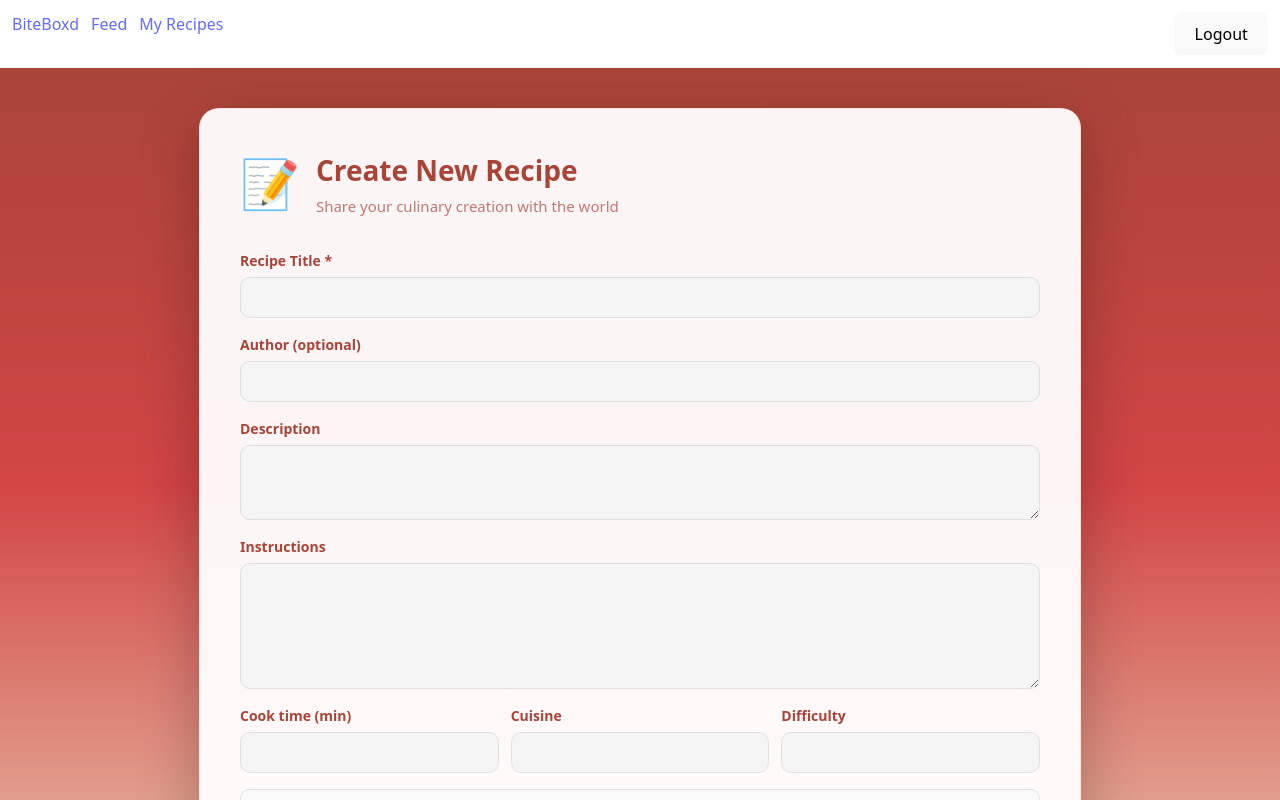
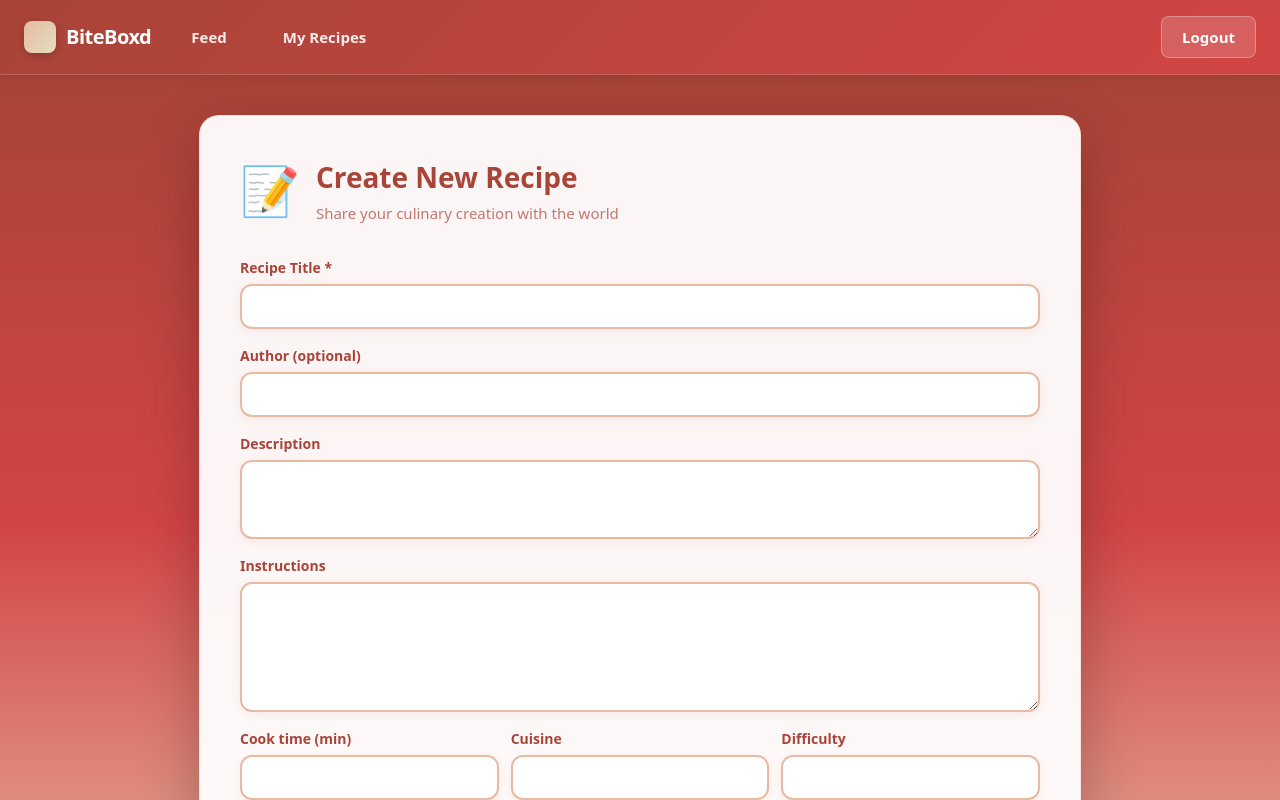
Before and after one commit to Corianne1172/biteboxd, a React app in the folder frontend/: page /recipes/new in a window 1280 px wide. Built offline with nearby package versions, Linux system fonts and the light colour scheme; sample sign-in values are in the browser's storage; the HTML template or start-up script is replaced by a standard one.

Commit message:
Refactor App and RecipeForm components to enhance navigation styling and improve form aesthetics, ensuring a more cohesive user experience with updated layouts and visual elements.

```diff
--- a/frontend/src/App.jsx
+++ b/frontend/src/App.jsx
@@ -25,23 +25,124 @@ function TopNav() {
   if (hideNav) return null;
 
   return (
-    <div style={{ padding: "var(--spacing-md)", borderBottom: "var(--border-light)", display: "flex", gap: "var(--spacing-md)" }}>
-      <Link to="/">BiteBoxd</Link>
-      <Link to="/feed">Feed</Link>
-      {isAuthed && <Link to="/recipes">My Recipes</Link>}
-      <div style={{ marginLeft: "auto" }}>
-        {isAuthed ? (
-          <button onClick={logout}>Logout</button>
-        ) : (
-          <span style={{ display: "flex", gap: "var(--spacing-sm)" }}>
-            <Link to="/login">Login</Link>
-            <Link to="/register">Register</Link>
-          </span>
-        )}
+    <nav style={navStyles.container}>
+      <div style={navStyles.content}>
+        <div style={navStyles.left}>
+          <Link to="/" style={navStyles.logo}>
+            <div style={navStyles.logoIcon} />
+            <span style={navStyles.logoText}>BiteBoxd</span>
+          </Link>
+          <Link to="/feed" style={navStyles.navLink}>Feed</Link>
+          {isAuthed && <Link to="/recipes" style={navStyles.navLink}>My Recipes</Link>}
+        </div>
+        <div style={navStyles.right}>
+          {isAuthed ? (
+            <button onClick={logout} style={navStyles.logoutButton}>
+              Logout
+            </button>
+          ) : (
+            <div style={navStyles.authLinks}>
+              <Link to="/login" style={navStyles.loginLink}>Login</Link>
+              <Link to="/register" style={navStyles.signupButton}>Sign up</Link>
+            </div>
+          )}
+        </div>
       </div>
-    </div>
+    </nav>
   );
 }
+
+const navStyles = {
+  container: {
+    background: "linear-gradient(135deg, #A94438 0%, #D24545 100%)",
+    borderBottom: "1px solid rgba(228, 222, 190, 0.2)",
+    boxShadow: "0 2px 12px rgba(0, 0, 0, 0.1)",
+    position: "sticky",
+    top: 0,
+    zIndex: 100,
+  },
+  content: {
+    display: "flex",
+    alignItems: "center",
+    justifyContent: "space-between",
+    padding: "16px 24px",
+    maxWidth: 1400,
+    margin: "0 auto",
+  },
+  left: {
+    display: "flex",
+    alignItems: "center",
+    gap: 24,
+  },
+  logo: {
+    display: "flex",
+    alignItems: "center",
+    gap: 10,
+    textDecoration: "none",
+    color: "white",
+    fontWeight: 900,
+    fontSize: 20,
+    letterSpacing: -0.5,
+  },
+  logoIcon: {
+    width: 32,
+    height: 32,
+    borderRadius: 8,
+    background: "linear-gradient(135deg, #E6BAA3 0%, #E4DEBE 100%)",
+    boxShadow: "0 2px 8px rgba(0, 0, 0, 0.2)",
+  },
+  logoText: {
+    color: "white",
+  },
+  navLink: {
+    textDecoration: "none",
+    color: "rgba(255, 255, 255, 0.9)",
+    fontSize: 15,
+    fontWeight: 600,
+    padding: "8px 16px",
+    borderRadius: 8,
+    transition: "all 0.2s",
+  },
+  right: {
+    display: "flex",
+    alignItems: "center",
+    gap: 12,
+  },
+  authLinks: {
+    display: "flex",
+    alignItems: "center",
+    gap: 12,
+  },
+  loginLink: {
+    textDecoration: "none",
+    color: "white",
+    fontSize: 15,
+    fontWeight: 600,
+    padding: "8px 16px",
+  },
+  signupButton: {
+    textDecoration: "none",
+    color: "#A94438",
+    fontSize: 15,
+    fontWeight: 700,
+    padding: "10px 20px",
+    background: "linear-gradient(135deg, #E6BAA3 0%, #E4DEBE 100%)",
+    borderRadius: 8,
+    transition: "transform 0.2s, box-shadow 0.2s",
+    boxShadow: "0 2px 8px rgba(0, 0, 0, 0.2)",
+  },
+  logoutButton: {
+    color: "white",
+    fontSize: 15,
+    fontWeight: 600,
+    padding: "10px 20px",
+    background: "rgba(255, 255, 255, 0.15)",
+    border: "1px solid rgba(255, 255, 255, 0.3)",
+    borderRadius: 8,
+    cursor: "pointer",
+    transition: "all 0.2s",
+  },
+};
 
 export default function App() {
   return (
--- a/frontend/src/components/RecipeForm.jsx
+++ b/frontend/src/components/RecipeForm.jsx
@@ -152,14 +152,16 @@ const styles = {
     color: "#A94438",
   },
   input: {
-    background: "#F5F5F5",
-    border: "1px solid #E0E0E0",
-    borderRadius: 10,
-    padding: "11px 12px",
+    background: "white",
+    border: "2px solid #E6BAA3",
+    borderRadius: 12,
+    padding: "12px 16px",
     fontSize: 15,
     color: "#333333",
     width: "100%",
     boxSizing: "border-box",
+    transition: "all 0.3s ease",
+    boxShadow: "0 2px 8px rgba(169, 68, 56, 0.08)",
   },
   gridThree: {
     display: "grid",
@@ -178,39 +180,44 @@ const styles = {
   },
   checkbox: {
     display: "flex",
-    gap: 10,
+    gap: 12,
     alignItems: "center",
     fontSize: 15,
     color: "#A94438",
     fontWeight: 500,
     cursor: "pointer",
-    padding: "12px 16px",
-    background: "#F9F9F9",
-    border: "1px solid #E0E0E0",
-    borderRadius: 10,
+    padding: "14px 18px",
+    background: "white",
+    border: "2px solid #E6BAA3",
+    borderRadius: 12,
+    boxShadow: "0 2px 8px rgba(169, 68, 56, 0.08)",
+    transition: "all 0.3s ease",
   },
   checkboxInput: {
-    width: 18,
-    height: 18,
+    width: 20,
+    height: 20,
     cursor: "pointer",
+    accentColor: "#D24545",
   },
   sectionTitle: {
-    fontSize: 18,
+    fontSize: 20,
     fontWeight: 800,
     color: "#A94438",
-    margin: "8px 0 0 0",
+    margin: "16px 0 0 0",
+    paddingBottom: 8,
+    borderBottom: "2px solid #E6BAA3",
   },
   submitButton: {
-    marginTop: 8,
-    padding: "14px 32px",
-    fontSize: 16,
+    marginTop: 16,
+    padding: "16px 40px",
+    fontSize: 17,
     fontWeight: 700,
     background: "linear-gradient(135deg, #D24545 0%, #A94438 100%)",
     color: "white",
     border: "none",
-    borderRadius: 10,
+    borderRadius: 12,
     cursor: "pointer",
-    transition: "transform 0.2s, box-shadow 0.2s",
-    boxShadow: "0 4px 12px rgba(169, 68, 56, 0.3)",
+    transition: "all 0.3s ease",
+    boxShadow: "0 4px 16px rgba(169, 68, 56, 0.4)",
   },
 };
```
